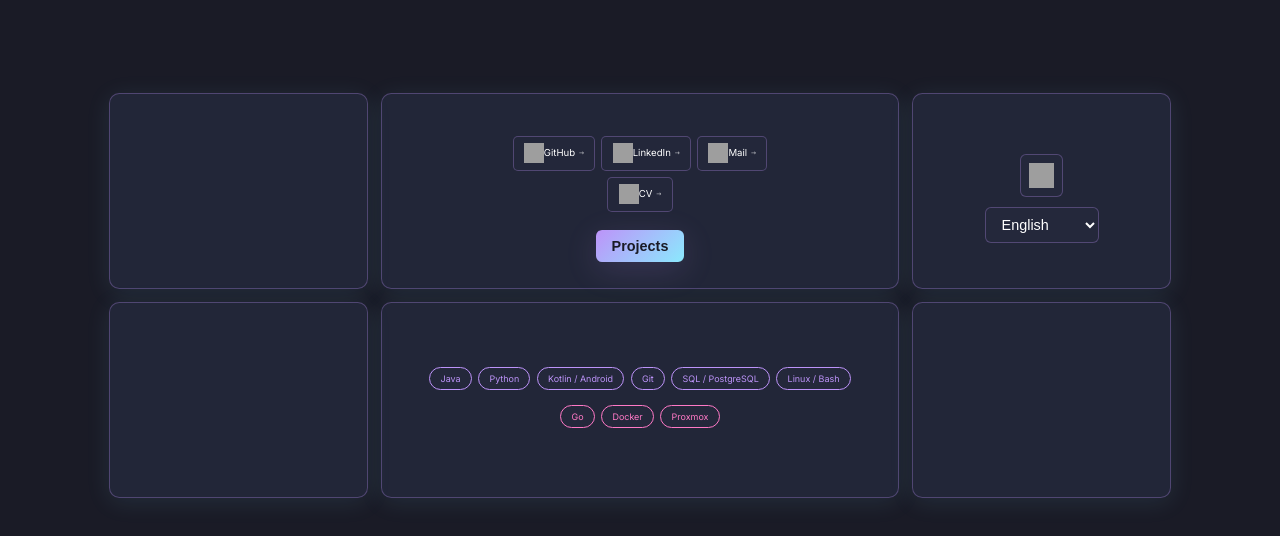
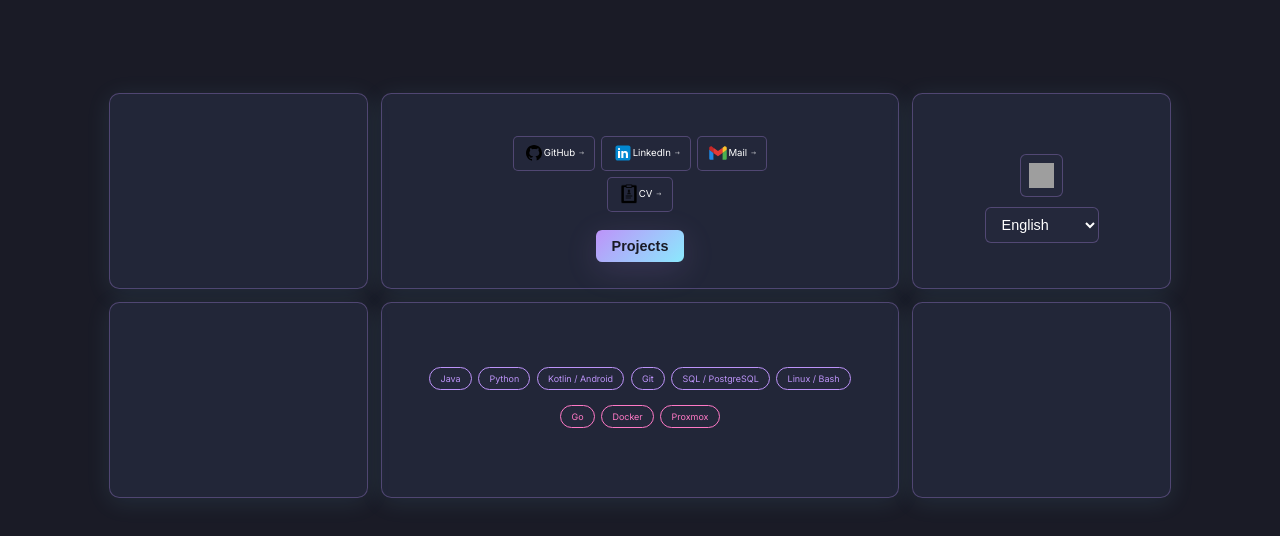
Before and after one commit to Snr1s3/snr1s3.github.io, an Astro site: page / in a window 1280 px wide. Built offline with nearby package versions, Linux system fonts and the light colour scheme; Astro itself is replaced by a stand-in of ours; grey boxes are pictures that could not be loaded.

Commit message:
fix: update image paths to handle missing Astro.base fallback

```diff
--- a/src/components/Hero.astro
+++ b/src/components/Hero.astro
@@ -6,19 +6,19 @@
     <p id="Subtitle"></p>
     <div class="contact-info">
       <a href="https://github.com/Snr1s3" class="social-link">
-        <img src={`${Astro.base}/img/icons/github.svg`} alt="github" style="height: 20px; width: 20px;" />
+        <img src={`${Astro.base || ''}/img/icons/github.svg`} alt="github" style="height: 20px; width: 20px;" />
         GitHub
       </a>
       <a href="https://www.linkedin.com/in/alba-segura-llamas-b91491299/" class="social-link">
-        <img src={`${Astro.base}/img/icons/linkedin.svg`} alt="linkedin" style="height: 20px; width: 20px;" />
+        <img src={`${Astro.base || ''}/img/icons/linkedin.svg`} alt="linkedin" style="height: 20px; width: 20px;" />
         LinkedIn
       </a>
       <a href="mailto:alba.segura.llamas@gmail.com" class="social-link">
-        <img src={`${Astro.base}/img/icons/gmail.svg`} alt="gmail" style="height: 20px; width: 20px;" />
+        <img src={`${Astro.base || ''}/img/icons/gmail.svg`} alt="gmail" style="height: 20px; width: 20px;" />
         Mail
       </a>
       <a href="/files/CV_SeguraLlamasAlba.pdf" class="social-link" download="CV_SeguraLlamasAlba.pdf">
-        <img src={`${Astro.base}/img/icons/cv.png`} alt="cv" style="height: 20px; width: 20px;" />
+        <img src={`${Astro.base || ''}/img/icons/cv.png`} alt="cv" style="height: 20px; width: 20px;" />
         CV
       </a>
     </div>
```
